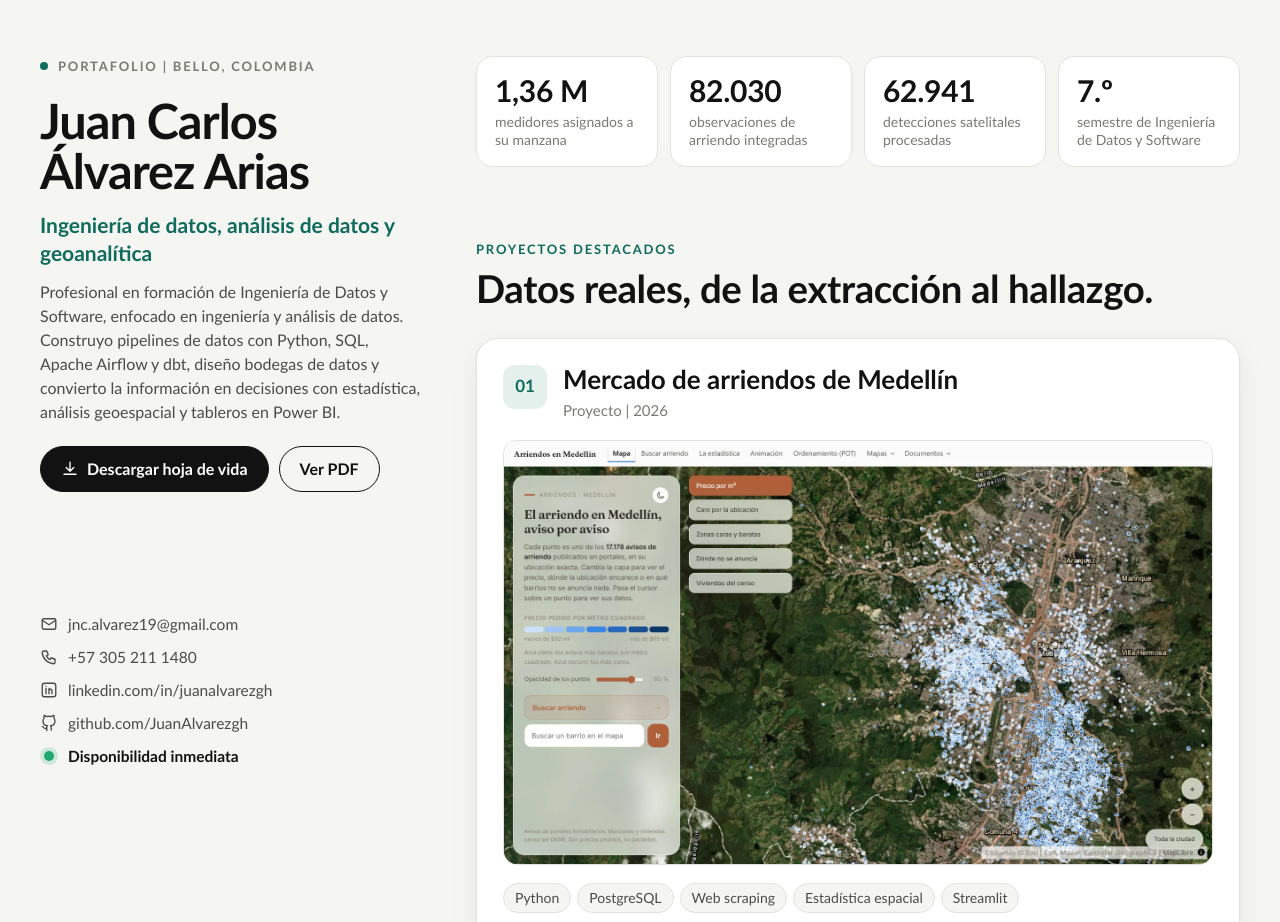
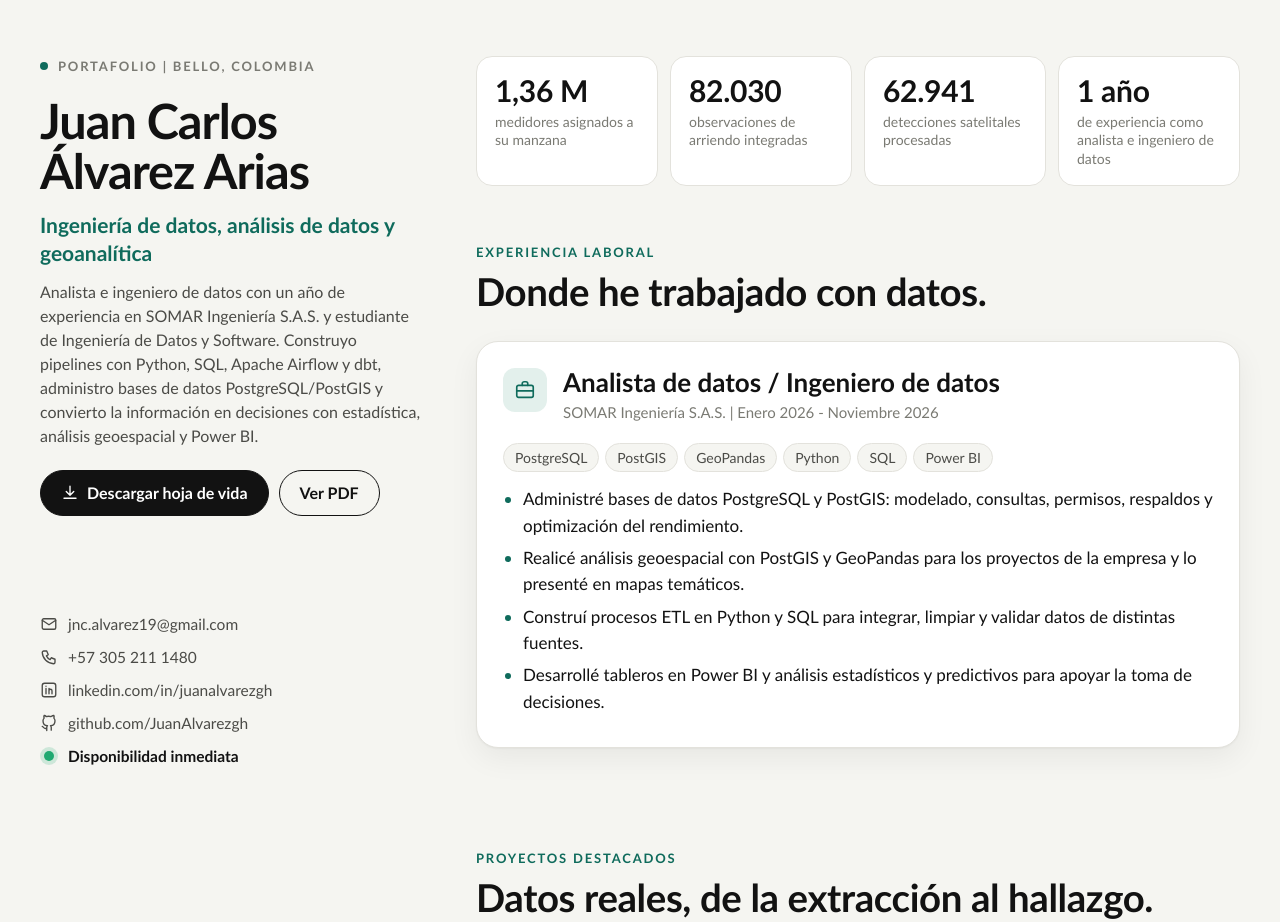
Before and after one commit to JuanAlvarezgh/JuanAlvarezgh.github.io, a plain HTML site: page index.html in a window 1280 px wide. Shown: the top 922 px of the page. Drawn offline with Linux system fonts and the light colour scheme.

Commit message:
Experiencia laboral en SOMAR Ingeniería y hoja de vida actualizada

```diff
--- a/estilos.css
+++ b/estilos.css
@@ -156,6 +156,7 @@ svg { width: 18px; height: 18px; fill: none; stroke: currentColor; stroke-width:
 .cifras span { display: block; margin-top: 6px; font-size: 14px; line-height: 1.35; color: var(--texto-tenue); }
 
 .seccion { padding-top: 72px; scroll-margin-top: 16px; }
+#experiencia { padding-top: 56px; }
 .seccion__cabecera { margin-bottom: 28px; }
 .sobretitulo {
   margin: 0 0 8px;
@@ -194,6 +195,8 @@ svg { width: 18px; height: 18px; fill: none; stroke: currentColor; stroke-width:
   font-weight: 700;
 }
 .proyecto h3 { margin: 0; font-size: 26px; line-height: 1.15; }
+.proyecto__numero svg { width: 22px; height: 22px; }
+#experiencia .proyecto .etiquetas { margin-top: 0; }
 .meta { margin: 4px 0 0; font-size: 15px; color: var(--texto-tenue); }
 
 .proyecto__imagen {
--- a/index.html
+++ b/index.html
@@ -12,8 +12,8 @@
   <meta property="og:image" content="https://juanalvarezgh.github.io/img/vista-previa.jpg">
   <meta name="twitter:card" content="summary_large_image">
   <link rel="icon" href="favicon.svg" type="image/svg+xml">
-  <link rel="stylesheet" href="estilos.css?v=5">
-  <script src="app.js?v=5" defer></script>
+  <link rel="stylesheet" href="estilos.css?v=6">
+  <script src="app.js?v=6" defer></script>
 </head>
 <body>
 
@@ -25,9 +25,9 @@
     <h1>Juan Carlos Álvarez Arias</h1>
     <p class="perfil__cargo">Ingeniería de datos, análisis de datos y geoanalítica</p>
     <p class="perfil__texto">
-      Profesional en formación de Ingeniería de Datos y Software, enfocado en ingeniería y análisis de datos.
-      Construyo pipelines de datos con Python, SQL, Apache Airflow y dbt, diseño bodegas de datos y convierto
-      la información en decisiones con estadística, análisis geoespacial y tableros en Power BI.
+      Analista e ingeniero de datos con un año de experiencia en SOMAR Ingeniería S.A.S. y estudiante de Ingeniería
+      de Datos y Software. Construyo pipelines con Python, SQL, Apache Airflow y dbt, administro bases de datos
+      PostgreSQL/PostGIS y convierto la información en decisiones con estadística, análisis geoespacial y Power BI.
     </p>
 
     <div class="botones">
@@ -39,7 +39,8 @@
     </div>
 
     <nav class="indice" aria-label="Secciones">
-      <a href="#proyectos" class="activo"><span class="indice__linea"></span>Proyectos</a>
+      <a href="#experiencia" class="activo"><span class="indice__linea"></span>Experiencia</a>
+      <a href="#proyectos"><span class="indice__linea"></span>Proyectos</a>
       <a href="#competencias"><span class="indice__linea"></span>Competencias</a>
       <a href="#formacion"><span class="indice__linea"></span>Educación e idiomas</a>
       <a href="#contacto"><span class="indice__linea"></span>Contacto</a>
@@ -77,12 +78,37 @@
   <!-- Derecha: proyectos y detalle -->
   <main class="contenido">
 
-    <ul class="cifras" aria-label="Cifras de mis proyectos">
+    <ul class="cifras" aria-label="Cifras de mi experiencia y proyectos">
       <li><strong>1,36 M</strong><span>medidores asignados a su manzana</span></li>
       <li><strong>82.030</strong><span>observaciones de arriendo integradas</span></li>
       <li><strong>62.941</strong><span>detecciones satelitales procesadas</span></li>
-      <li><strong>7.º</strong><span>semestre de Ingeniería de Datos y Software</span></li>
+      <li><strong>1 año</strong><span>de experiencia como analista e ingeniero de datos</span></li>
     </ul>
+
+    <section id="experiencia" class="seccion">
+      <div class="seccion__cabecera">
+        <p class="sobretitulo">Experiencia laboral</p>
+        <h2>Donde he trabajado con datos.</h2>
+      </div>
+      <article class="proyecto aparece">
+        <header class="proyecto__cabecera">
+          <span class="proyecto__numero" aria-hidden="true">
+            <svg viewBox="0 0 24 24"><rect x="3" y="7" width="18" height="13" rx="2"/><path d="M9 7V5a2 2 0 0 1 2-2h2a2 2 0 0 1 2 2v2M3 13h18"/></svg>
+          </span>
+          <div>
+            <h3>Analista de datos / Ingeniero de datos</h3>
+            <p class="meta">SOMAR Ingeniería S.A.S. | Enero 2026 - Noviembre 2026</p>
+          </div>
+        </header>
+        <ul class="etiquetas"><li>PostgreSQL</li><li>PostGIS</li><li>GeoPandas</li><li>Python</li><li>SQL</li><li>Power BI</li></ul>
+        <ul class="puntos">
+          <li>Administré bases de datos PostgreSQL y PostGIS: modelado, consultas, permisos, respaldos y optimización del rendimiento.</li>
+          <li>Realicé análisis geoespacial con PostGIS y GeoPandas para los proyectos de la empresa y lo presenté en mapas temáticos.</li>
+          <li>Construí procesos ETL en Python y SQL para integrar, limpiar y validar datos de distintas fuentes.</li>
+          <li>Desarrollé tableros en Power BI y análisis estadísticos y predictivos para apoyar la toma de decisiones.</li>
+        </ul>
+      </article>
+    </section>
 
     <section id="proyectos" class="seccion">
       <div class="seccion__cabecera">
```
Also changed, not shown: 1 other file.
